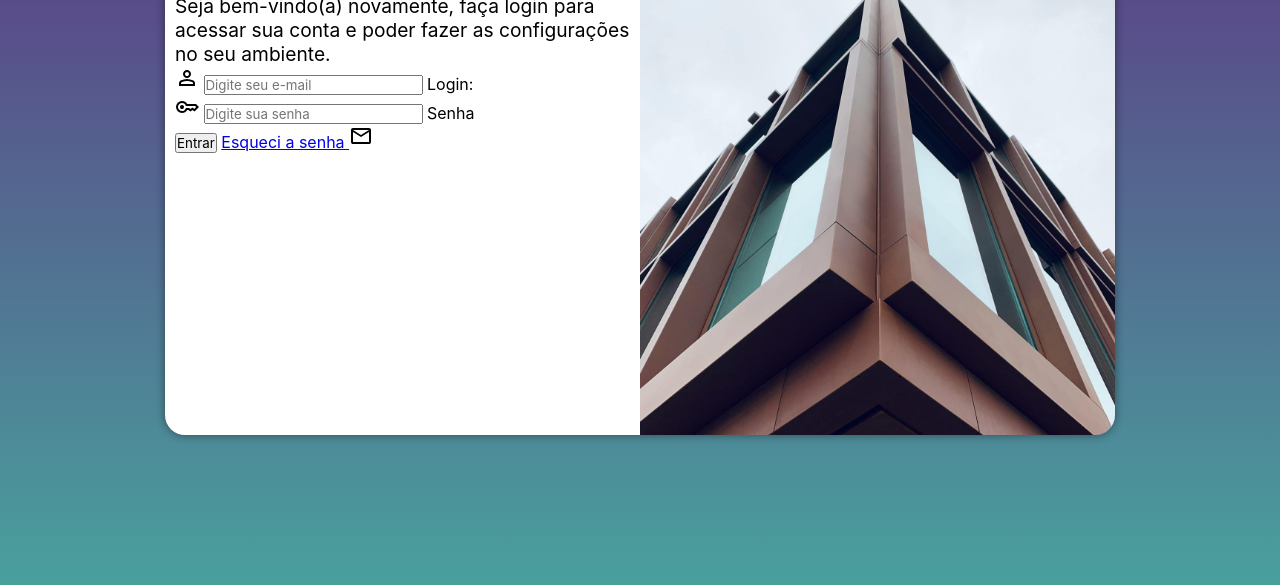
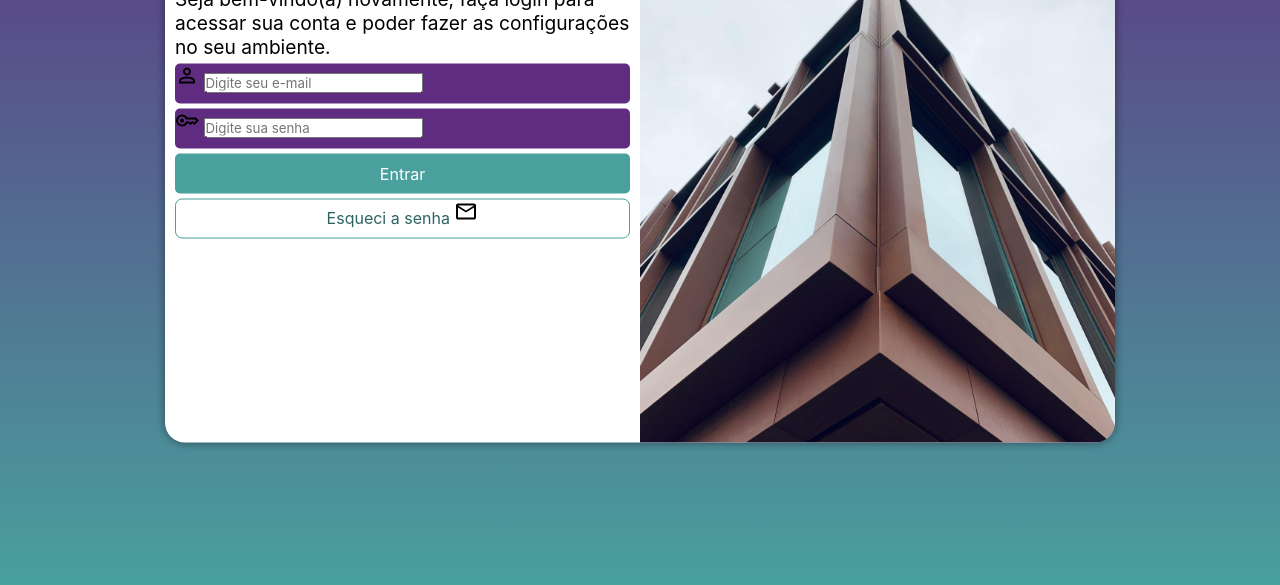
Before and after one commit to LuizHenriqueOliv/projeto-login, a plain HTML site: page index.html in a window 1280 px wide. Shown: the part 215-800 px from the top of the page. Drawn offline with Linux system fonts and the light colour scheme.

Commit message:
formatando  o form

```diff
--- a/estilos/style.css
+++ b/estilos/style.css
@@ -34,7 +34,7 @@ section#login {
 
     background-color: white;
     width: 250px;
-    height: 500px;
+    height: 515px;
     border-radius: 20px;
     box-shadow: 0px 0px 10px rgba(0, 0, 0, 0.450);
 
@@ -62,3 +62,54 @@ div#formulario > h1 {
 div#formulario > p {
     font-size: 1em;
 }
+
+form > div.campo {
+    background-color: #5f2c82;
+    display: block;
+    width: 100%;
+    height: 40px;
+    border-radius: 5px;
+    margin: 5px 0px;
+}
+
+div.campo > label {
+    display: none;
+}
+
+form > input[type=submit] {
+    display: block;
+    font-size: 1em;
+    width: 100%;
+    height: 40px;
+    background-color: #49a09d;
+    color: white;
+    border: none;
+    border-radius: 5px;
+    cursor: pointer;
+}
+
+form > input[type=submit]:hover {
+    background-color: #2d6462;
+}
+
+form > a.botao {
+    display: block;
+    text-align: center;
+    font-size: 1em;
+    width: 100%;
+    height: 40px;
+    margin-top: 5px;
+    background-color: white;
+    color: #2d6462;
+    border: 1px solid #49a09d;
+    border-radius: 7px;
+    text-decoration: none;
+}
+
+form > a.botao:hover {
+    background-color: #6cd3cf;
+}
+
+form > a.botao > i {
+    font-size: 0.8em;
+}
--- a/index.html
+++ b/index.html
@@ -34,7 +34,7 @@
                     </div>
 
                     <input type="submit" value="Entrar">
-                    <a href="esqueci.html">
+                    <a href="esqueci.html" class="botao">
                         Esqueci a senha <i class="material icons"> <svg xmlns="http://www.w3.org/2000/svg" height="24px" viewBox="0 -960 960 960" width="24px" fill="undefined"><path d="M160-160q-33 0-56.5-23.5T80-240v-480q0-33 23.5-56.5T160-800h640q33 0 56.5 23.5T880-720v480q0 33-23.5 56.5T800-160H160Zm320-280L160-640v400h640v-400L480-440Zm0-80 320-200H160l320 200ZM160-640v-80 480-400Z"/></svg> </i>
                     </a>
                 </form>
```
